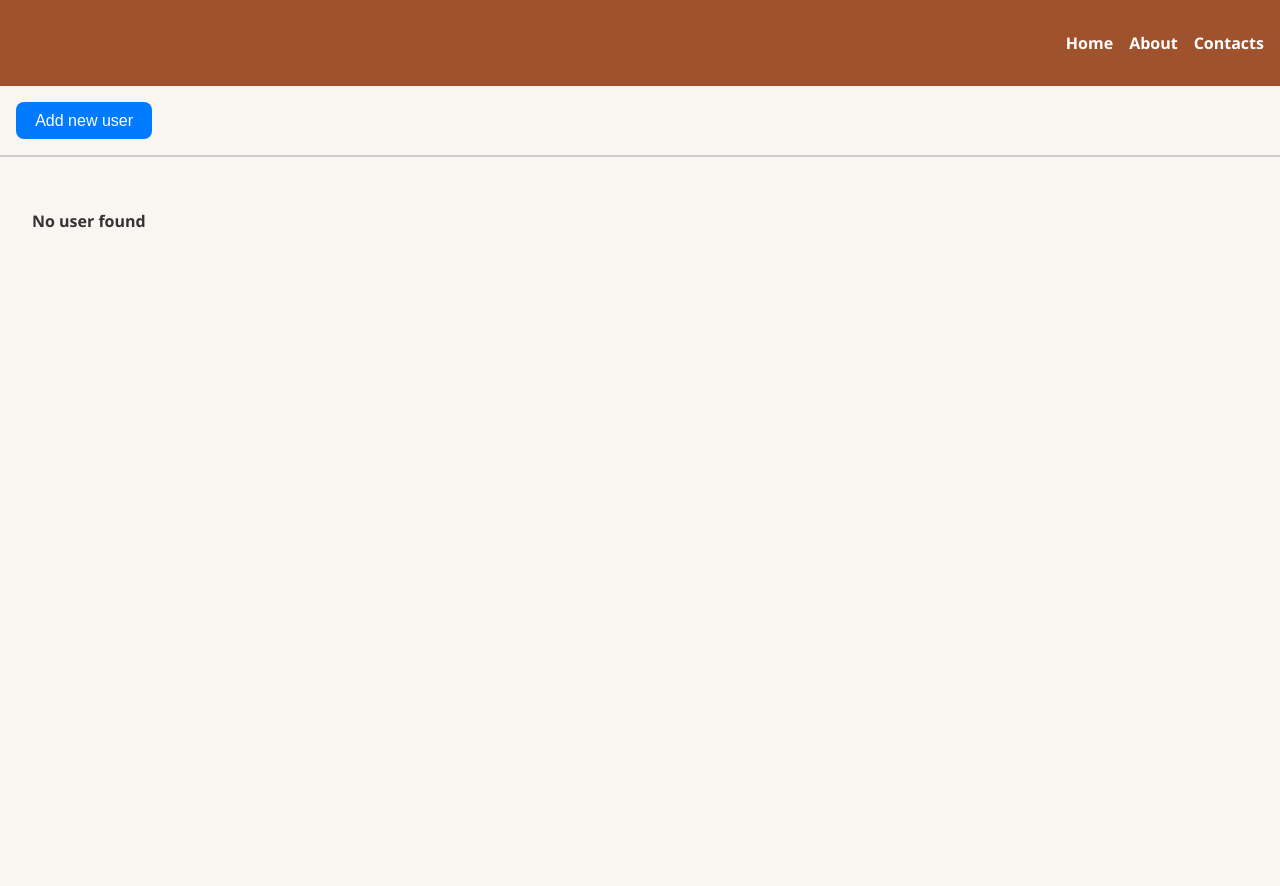
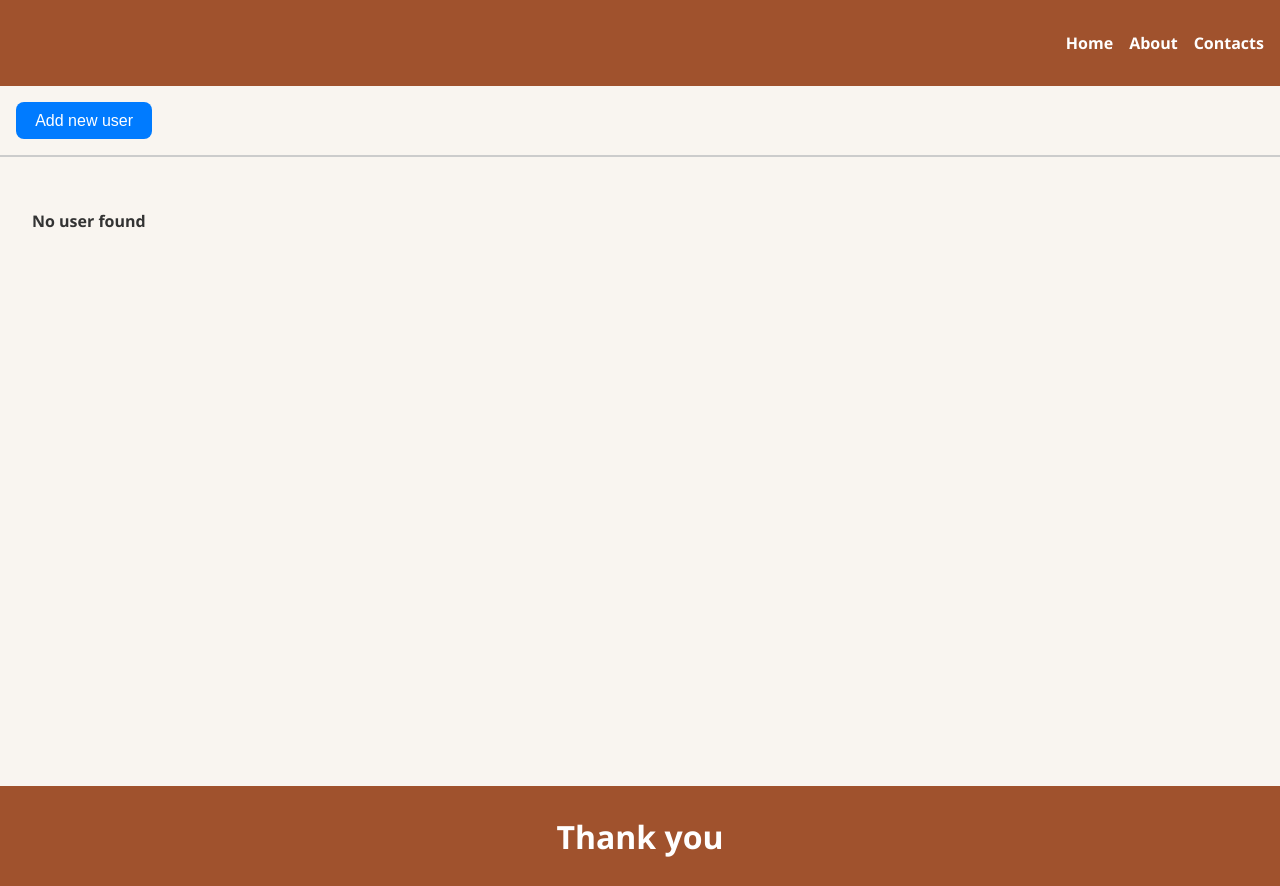
Before and after one commit to amir23060/Todolist, a React (Vite) app: page / in a window 1280 px wide. Before the commit the page ends 800 px from the top, so only its background shows below. Built offline with nearby package versions, Linux system fonts and the light colour scheme.

Commit message:
added footer

```diff
--- a/src/App.css
+++ b/src/App.css
@@ -4,6 +4,7 @@ body {
   background-color: #f9f5f0;
   color: #333;
   font-family: "Segoe UI", Tahoma, Geneva, Verdana, sans-serif;
+  position: relative;
 }
 
 * {
@@ -103,6 +104,7 @@ body {
 }
 
 .display {
+  flex: 1;
   display: grid;
   grid-template-columns: repeat(auto-fit, minmax(220px, 1fr));
   gap: 1.5rem;
@@ -110,18 +112,16 @@ body {
   background-color: #f9f5f0;
   border-top: 2px solid #ccc;
 }
-
-/* Each user card */
 .displayUser {
   background-color: #ffffff;
   border-radius: 12px;
   box-shadow: 0 4px 12px rgba(0, 0, 0, 0.1);
-  overflow: hidden;
   display: flex;
   flex-direction: column;
   align-items: center;
   padding: 1rem;
-  transition: transform 0.2s ease-in-out;
+  position: relative;
+  height: 380px;
 }
 
 .displayUser:hover {
@@ -152,8 +152,10 @@ body {
 }
 
 .displayUser input[type="button"] {
-  margin-top: 1rem;
-  width: 100%;
+  position: absolute;
+  bottom: 10px;
+  left: 10px;
+  right: 10px;
   background-color: #dc3545;
   color: white;
   padding: 0.6rem;
@@ -171,7 +173,7 @@ body {
 .viewMoreContainer {
   display: flex;
   justify-content: center;
-  margin-top: 1rem;
+  margin: 1rem 0 2rem;
 }
 
 .viewMoreBtn {
@@ -189,3 +191,24 @@ body {
 .viewMoreBtn:hover {
   background-color: #0056b3;
 }
+.endpoint {
+  background-color: #a0522d;
+  height: 100px;
+  width: 100%;
+  color: white;
+  text-align: center;
+  display: flex;
+  justify-content: center;
+  align-items: center;
+  flex-shrink: 0;
+}
+
+.layout {
+  display: flex;
+  flex-direction: column;
+  min-height: 100vh;
+}
+
+.content {
+  flex: 1;
+}
--- a/src/display.jsx
+++ b/src/display.jsx
@@ -17,7 +17,9 @@ const Display = ({ data, setData }) => {
         {displayedUsers.length > 0 ? (
           displayedUsers.map((user) => (
             <div key={user.id} className="displayUser">
-              {user.image && <img src={user.image} alt="user" />}
+              {user.image && (
+                <img src={user.image || "/fallback.png"} alt="user" />
+              )}
               <h1>{user.name}</h1>
               <h4> {user.age}yo</h4>
               <h4>
--- /dev/null
+++ b/src/endpoint.jsx
@@ -0,0 +1,10 @@
+import React from "react";
+import "./App.css";
+const Endpoint = () => {
+  return (
+    <div className="endpoint">
+      <h1>Thank you</h1>
+    </div>
+  );
+};
+export default Endpoint;
--- a/src/input.jsx
+++ b/src/input.jsx
@@ -1,14 +1,15 @@
-import React, { useState } from "react";
+import React, { useState, useEffect } from "react";
 import "./App.css";
 import Display from "./display";
+import Endpoint from "./endpoint";
 
 const Input = ({ setData, data }) => {
   const [name, setname] = useState("");
   const [age, setAge] = useState("");
   const [occupation, setOccupation] = useState("");
-  const occupationTypes = ["work", "unemployed", "student", "rather not say"];
   const [image, setImage] = useState(null);
   const [show, setShow] = useState(false);
+  const occupationTypes = ["work", "unemployed", "student", "rather not say"];
 
   const handleSubmit = (e) => {
     e.preventDefault();
@@ -24,11 +25,12 @@ const Input = ({ setData, data }) => {
     setname("");
     setOccupation("");
     setImage(null);
-    setShow(false); // hide form after submission
+    setShow(false);
   };
 
   return (
-    <>
+    <div className="layout">
+      <div className="content">
         <div className="inputPage">
           <div className="topBar">
             <button
@@ -90,7 +92,10 @@ const Input = ({ setData, data }) => {
         </div>
 
         <Display data={data} setData={setData} />
-    </>
+      </div>
+
+      <Endpoint />
+    </div>
   );
 };
 
```
Also changed, not shown: public/fallback.png (added). Lines whose indentation alone changed are shown as unchanged.
